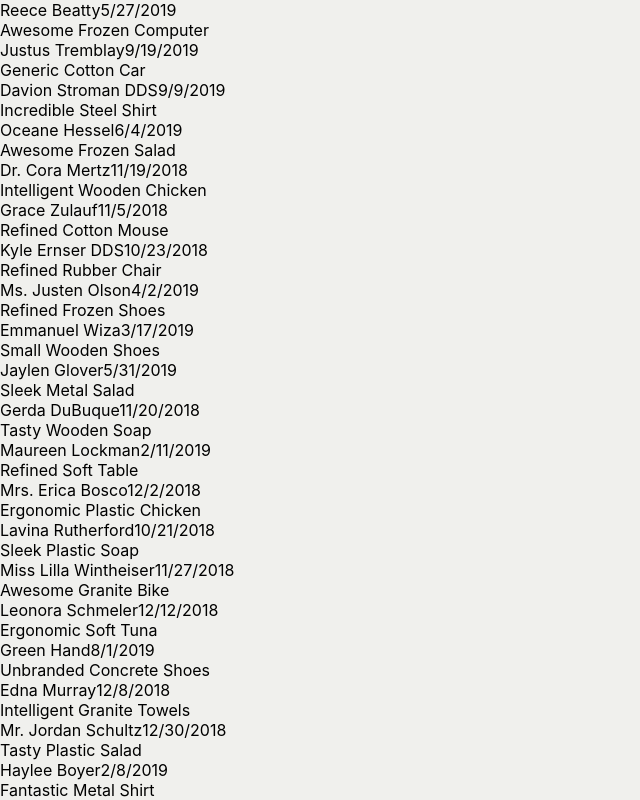
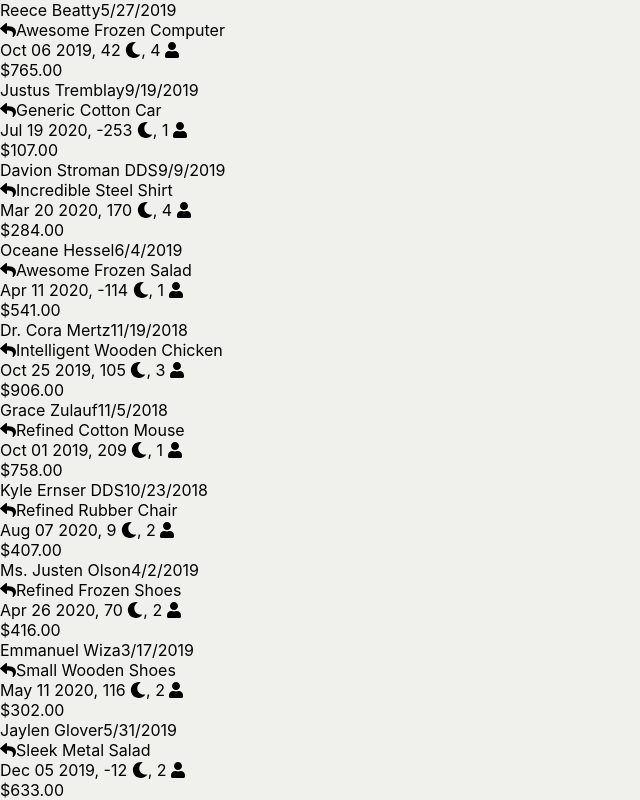
Before and after one commit to lodgify/recruiting-ui-app, a Next.js app: page / in a window 1280 px wide. Shown: the top 800 px of the page, without its empty margins (0-640 px from the left). Built offline with nearby package versions, Linux system fonts and the light colour scheme.

Commit message:
put components in different files, added font-awesome

```diff
--- /dev/null
+++ b/modules/bookings/components/BookingsPage/GuestList.js
@@ -0,0 +1,14 @@
+import React, { Component } from 'react';
+import Reservation from './Reservation';
+import styles from './styles.scss';
+
+class GuestList extends Component {
+    render() {
+        return <div className={styles.Sidebar}>
+            <div>
+                {this.props.users.map((booking, i) => (<Reservation key={`item_${i}`} user={booking} />))}
+            </div>
+        </div>
+    }
+}
+export default GuestList;
--- /dev/null
+++ b/modules/bookings/components/BookingsPage/MainPage.js
@@ -0,0 +1,15 @@
+import React, { Component } from 'react';
+import CalendarLogo from '../../../../static/calendar.svg';
+import styles from './styles.scss';
+
+class MainPage extends Component {
+    render() {
+        return <div className={styles.MainPage}>
+            <CalendarLogo />
+            <h1 className={styles.MainPage_Title}>Reservations</h1>
+            <p>Select any reservation item</p>
+        </div>
+    }
+}
+
+export default MainPage;
--- /dev/null
+++ b/modules/bookings/components/BookingsPage/Reservation.js
@@ -0,0 +1,37 @@
+import React, { Component } from 'react';
+import styles from './styles.scss';
+import moment from 'moment'
+
+import { FontAwesomeIcon } from '@fortawesome/react-fontawesome'
+import { faReply } from '@fortawesome/free-solid-svg-icons'
+import { faUser } from '@fortawesome/free-solid-svg-icons';
+import { faMoon } from '@fortawesome/free-solid-svg-icons';
+
+
+class Reservation extends Component {
+    render() {
+        let createdDate = this.props.user.dateCreated.toLocaleDateString();
+        let arrivalDate = moment(this.props.user.dateArrival).format('MMM DD YYYY');
+        //Difference in number of days
+        let nights = (moment(this.props.user.dateDeparture).diff(moment(this.props.user.dateArrival), 'days'));
+        let amount = new Intl.NumberFormat('en-EN', { style: 'currency', currency: this.props.user.currencyCode }).format(this.props.user.amountPaid)
+        return <div className={styles.Reservation}>
+            <div>
+                <span className={styles.Reservation_GuestName}>{this.props.user.guestName}</span>
+                <span className={styles.Reservation_BookingDate}>{createdDate}</span>
+            </div>
+            <div className={styles.Reservation_PropertyName}>
+                <FontAwesomeIcon icon={faReply} />
+                <span>{this.props.user.propertyName}</span>
+            </div>
+            <div className={styles.Reservation_ArrivalInfo}>
+                <span >{arrivalDate}, {nights} <FontAwesomeIcon icon={faMoon} />, {this.props.user.people} <FontAwesomeIcon icon={faUser} /></span>
+                <div className={styles.Reservation_Amount}>
+                    <span>{amount}</span>
+                </div>
+            </div>
+        </div>
+    }
+}
+
+export default Reservation;
--- a/modules/bookings/components/BookingsPage/component.js
+++ b/modules/bookings/components/BookingsPage/component.js
@@ -1,7 +1,8 @@
 import React from 'react';
 import { func, bool, arrayOf, shape, string } from 'prop-types';
-import CalendarLogo from '../../../../static/calendar.svg';
 import styles from './styles.scss';
+import MainPage from './MainPage';
+import GuestList from './GuestList';
 
 export class Component extends React.PureComponent {
   static displayName = 'BookingsPage';
@@ -29,40 +30,3 @@ export class Component extends React.PureComponent {
     );
   }
 }
-
-
-function MainPage() {
-
-  return (
-    <div className={styles.MainPage}>
-      <CalendarLogo />
-      <h1 className={styles.MainPage_Title}>Reservations</h1>
-      <p>Select any reservation item</p>
-    </div>
-  )
-}
-
-function GuestList(props) {
-  return (
-    <div className={styles.Sidebar}>
-      <div>
-        {props.users.map((booking, i) => (<Reservation key={`item_${i}`} user={booking} />))}
-      </div>
-    </div>
-  )
-}
-
-function Reservation(props) {
-  console.log(props.user)
-  return (
-    <div className={styles.Reservation}>
-      <div>
-        <span className={styles.Reservation_GuestName}>{props.user.guestName}</span>
-        <span className={styles.Reservation_BookingDate}>{props.user.dateCreated.toLocaleDateString()}</span>
-      </div>
-      <div>
-        <span>{props.user.propertyName}</span>
-      </div>
-    </div>
-  )
-}
--- a/modules/bookings/components/BookingsPage/styles.scss
+++ b/modules/bookings/components/BookingsPage/styles.scss
@@ -34,15 +34,34 @@
 
 .Reservation {
   background-color: var(--silver);
-  padding: 1em;
-  border-bottom: 0.5px solid var(--mid-gray);
+  padding: 1.5em;
+  border-bottom: 0.5px solid rgba(var(--dark-gray), 0.2);
   font-size: 0.7em;
-  color: var(--dark-gray);
   &_GuestName {
+    color: rgba(var(--dark-gray), 1);
     font-weight: bold;
   }
   &_BookingDate {
+    color: rgba(var(--dark-gray), 1);
     float: right;
+  }
+  &_PropertyName {
+    span {
+      color: rgba(var(--dark-gray), 1);
+    }
+  }
+  &_ArrivalInfo {
+    padding-top: 5px;
+    span {
+      color: rgba(var(--dark-gray), 0.5);
+    }
+  }
+  &_Amount {
+    margin-top: -5px;
+    padding: 2px 10px;
+    float: right;
+    border: 0.5px solid var(--mid-gray);
+    border-radius: 20px;
   }
 }
 
--- a/modules/core/global.scss
+++ b/modules/core/global.scss
@@ -8,9 +8,9 @@
 
 body {
   --light-gray: #eff2ed;
-  --silver: #cecbc7;
+  --silver: #e2e1de;
   --mid-gray: #9499a0;
-  --dark-gray: #4d5054;
+  --dark-gray: 77, 80, 84;
   --light-green:#62e29e;
   margin: 0;
   padding: 0;
--- a/package.json
+++ b/package.json
@@ -17,6 +17,7 @@
     "@zeit/next-sass": "^1.0.1",
     "faker": "^4.1.0",
     "isomorphic-unfetch": "^3.0.0",
+    "moment": "^2.24.0",
     "next": "^8.1.0",
     "node-sass": "^4.12.0",
     "prop-types": "^15.7.2",
--- a/pages/_app.js
+++ b/pages/_app.js
@@ -5,11 +5,14 @@ import withReduxStore from '../lib/withReduxStore';
 import { Provider } from 'react-redux';
 
 import '../modules/core/global.scss';
-
-
+import { library } from '@fortawesome/fontawesome-svg-core'
+import { FontAwesomeIcon } from '@fortawesome/react-fontawesome'
+import { faReply } from '@fortawesome/free-solid-svg-icons'
 class MyApp extends App {
   static async getInitialProps({ Component, ctx }) {
     let pageProps = {};
+
+    library.add(faReply);
 
     if (Component.getInitialProps) {
       pageProps = await Component.getInitialProps(ctx);
--- a/pages/index.js
+++ b/pages/index.js
@@ -1,4 +1,5 @@
 import { BookingsPage } from '../modules/bookings';
+
 
 const Component = () => <BookingsPage />;
 Component.displayName = 'IndexPage';
```
Also changed, not shown: 1 other file (tests, documents, lock files or other folders).
